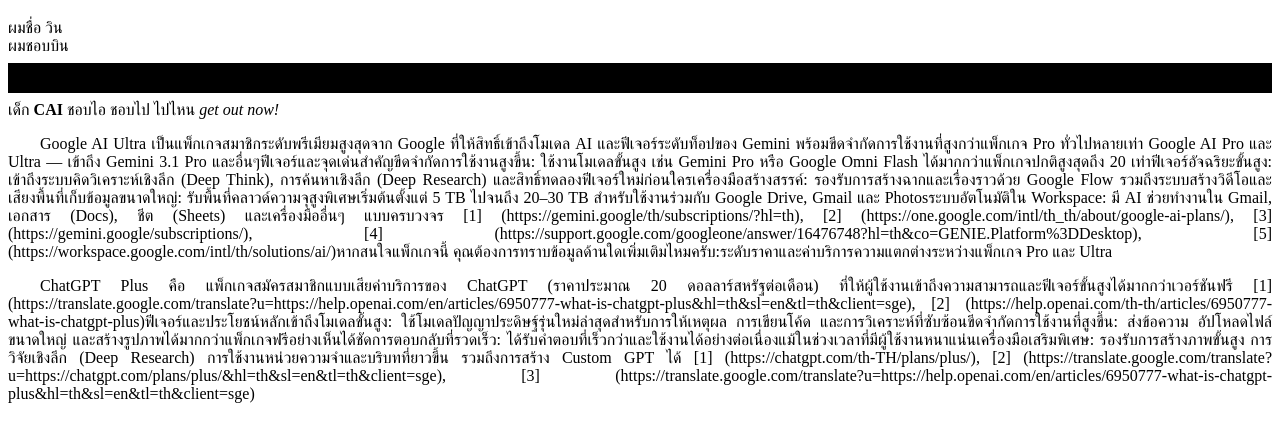
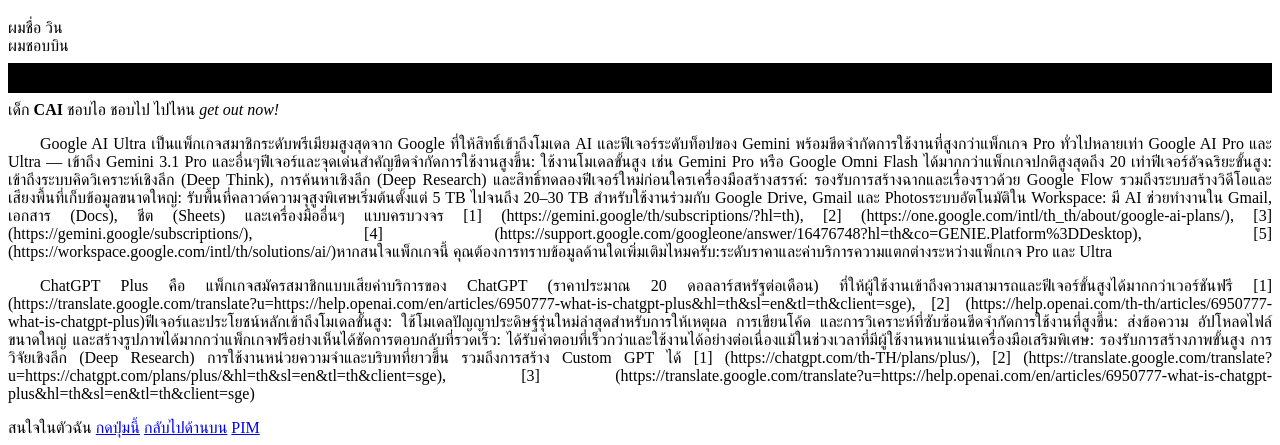
Before and after one commit to Lucin18249/my-page-2026-G02, a plain HTML site: page index.html in a window 1280 px wide. Shown: the part 373-818 px from the top of the page. Drawn offline with Linux system fonts and the light colour scheme.

Commit message:
เวอร์ชั่น 2
เพิ่มลิงค์ เเละ หน้าcontact

```diff
--- a/index.html
+++ b/index.html
@@ -21,5 +21,8 @@
     <!-- M-Space N-Space -->
     <p style="text-align: justify;">&emsp;&emsp;Google AI Ultra เป็นแพ็กเกจสมาชิกระดับพรีเมียมสูงสุดจาก Google ที่ให้สิทธิ์เข้าถึงโมเดล AI และฟีเจอร์ระดับท็อปของ Gemini พร้อมขีดจำกัดการใช้งานที่สูงกว่าแพ็กเกจ Pro ทั่วไปหลายเท่า Google AI Pro และ Ultra — เข้าถึง Gemini 3.1 Pro และอื่นๆฟีเจอร์และจุดเด่นสำคัญขีดจำกัดการใช้งานสูงขึ้น: ใช้งานโมเดลขั้นสูง เช่น Gemini Pro หรือ Google Omni Flash ได้มากกว่าแพ็กเกจปกติสูงสุดถึง 20 เท่าฟีเจอร์อัจฉริยะขั้นสูง: เข้าถึงระบบคิดวิเคราะห์เชิงลึก (Deep Think), การค้นหาเชิงลึก (Deep Research) และสิทธิ์ทดลองฟีเจอร์ใหม่ก่อนใครเครื่องมือสร้างสรรค์: รองรับการสร้างฉากและเรื่องราวด้วย Google Flow รวมถึงระบบสร้างวิดีโอและเสียงพื้นที่เก็บข้อมูลขนาดใหญ่: รับพื้นที่คลาวด์ความจุสูงพิเศษเริ่มต้นตั้งแต่ 5 TB ไปจนถึง 20–30 TB สำหรับใช้งานร่วมกับ Google Drive, Gmail และ Photosระบบอัตโนมัติใน Workspace: มี AI ช่วยทำงานใน Gmail, เอกสาร (Docs), ชีต (Sheets) และเครื่องมืออื่นๆ แบบครบวงจร [1] (https://gemini.google/th/subscriptions/?hl=th), [2] (https://one.google.com/intl/th_th/about/google-ai-plans/), [3] (https://gemini.google/subscriptions/), [4] (https://support.google.com/googleone/answer/16476748?hl=th&co=GENIE.Platform%3DDesktop), [5] (https://workspace.google.com/intl/th/solutions/ai/)หากสนใจแพ็กเกจนี้ คุณต้องการทราบข้อมูลด้านใดเพิ่มเติมไหมครับ:ระดับราคาและค่าบริการความแตกต่างระหว่างแพ็กเกจ Pro และ Ultra</p>
     <p style="text-align: justify;">&emsp;&emsp;ChatGPT Plus คือ แพ็กเกจสมัครสมาชิกแบบเสียค่าบริการของ ChatGPT (ราคาประมาณ 20 ดอลลาร์สหรัฐต่อเดือน) ที่ให้ผู้ใช้งานเข้าถึงความสามารถและฟีเจอร์ขั้นสูงได้มากกว่าเวอร์ชันฟรี [1] (https://translate.google.com/translate?u=https://help.openai.com/en/articles/6950777-what-is-chatgpt-plus&hl=th&sl=en&tl=th&client=sge), [2] (https://help.openai.com/th-th/articles/6950777-what-is-chatgpt-plus)ฟีเจอร์และประโยชน์หลักเข้าถึงโมเดลขั้นสูง: ใช้โมเดลปัญญาประดิษฐ์รุ่นใหม่ล่าสุดสำหรับการให้เหตุผล การเขียนโค้ด และการวิเคราะห์ที่ซับซ้อนขีดจำกัดการใช้งานที่สูงขึ้น: ส่งข้อความ อัปโหลดไฟล์ขนาดใหญ่ และสร้างรูปภาพได้มากกว่าแพ็กเกจฟรีอย่างเห็นได้ชัดการตอบกลับที่รวดเร็ว: ได้รับคำตอบที่เร็วกว่าและใช้งานได้อย่างต่อเนื่องแม้ในช่วงเวลาที่มีผู้ใช้งานหนาแน่นเครื่องมือเสริมพิเศษ: รองรับการสร้างภาพขั้นสูง การวิจัยเชิงลึก (Deep Research) การใช้งานหน่วยความจำและบริบทที่ยาวขึ้น รวมถึงการสร้าง Custom GPT ได้ [1] (https://chatgpt.com/th-TH/plans/plus/), [2] (https://translate.google.com/translate?u=https://chatgpt.com/plans/plus/&hl=th&sl=en&tl=th&client=sge), [3] (https://translate.google.com/translate?u=https://help.openai.com/en/articles/6950777-what-is-chatgpt-plus&hl=th&sl=en&tl=th&client=sge)</p>
+    สนใจในตัวฉัน <a href="contact.html">กดปุ่มนี้</a>
+    <a href="#">กลับไปด้านบน</a>
+    <a href="http://www.pim.ac.th">PIM</a>
 </body>
 </html>
```
Also changed, not shown: contact.html (added).
